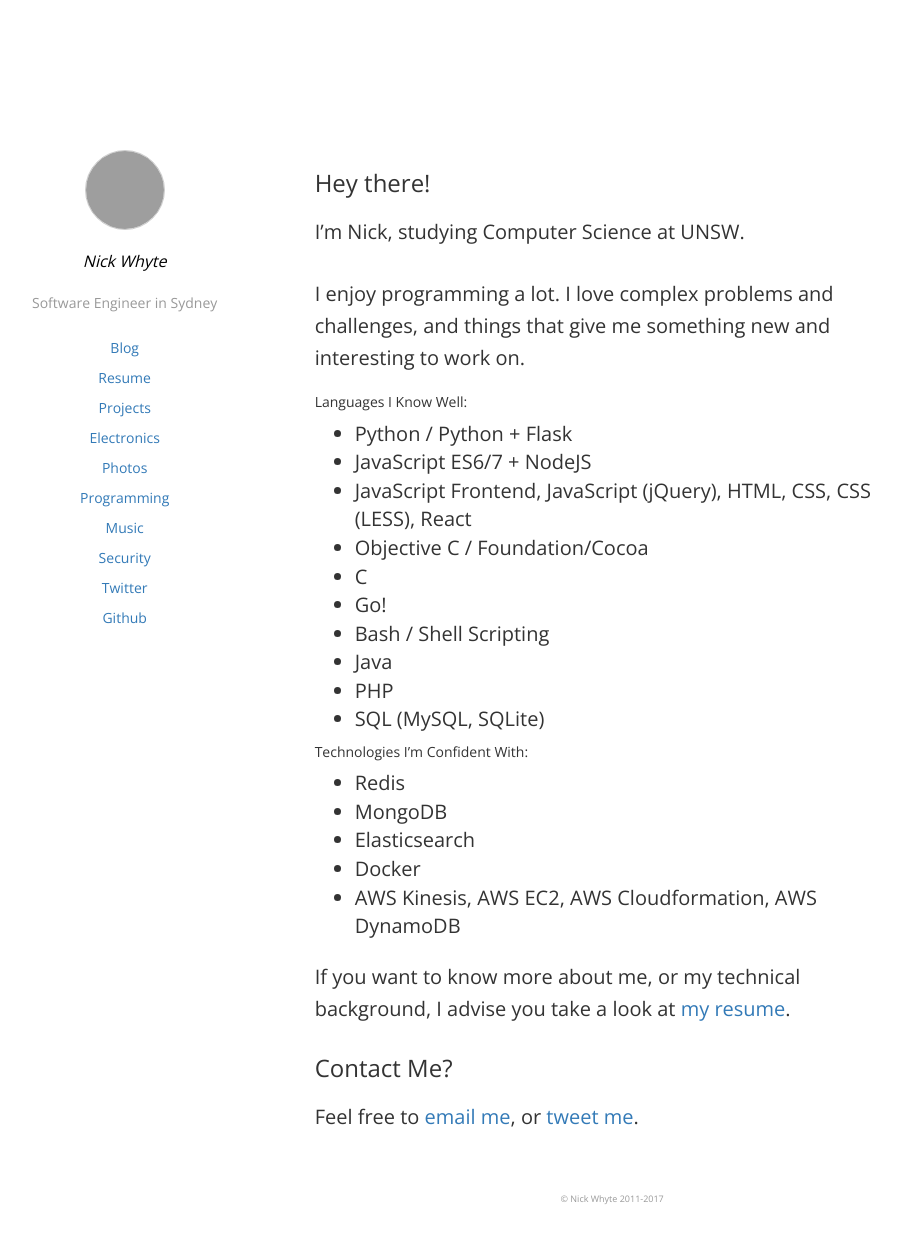
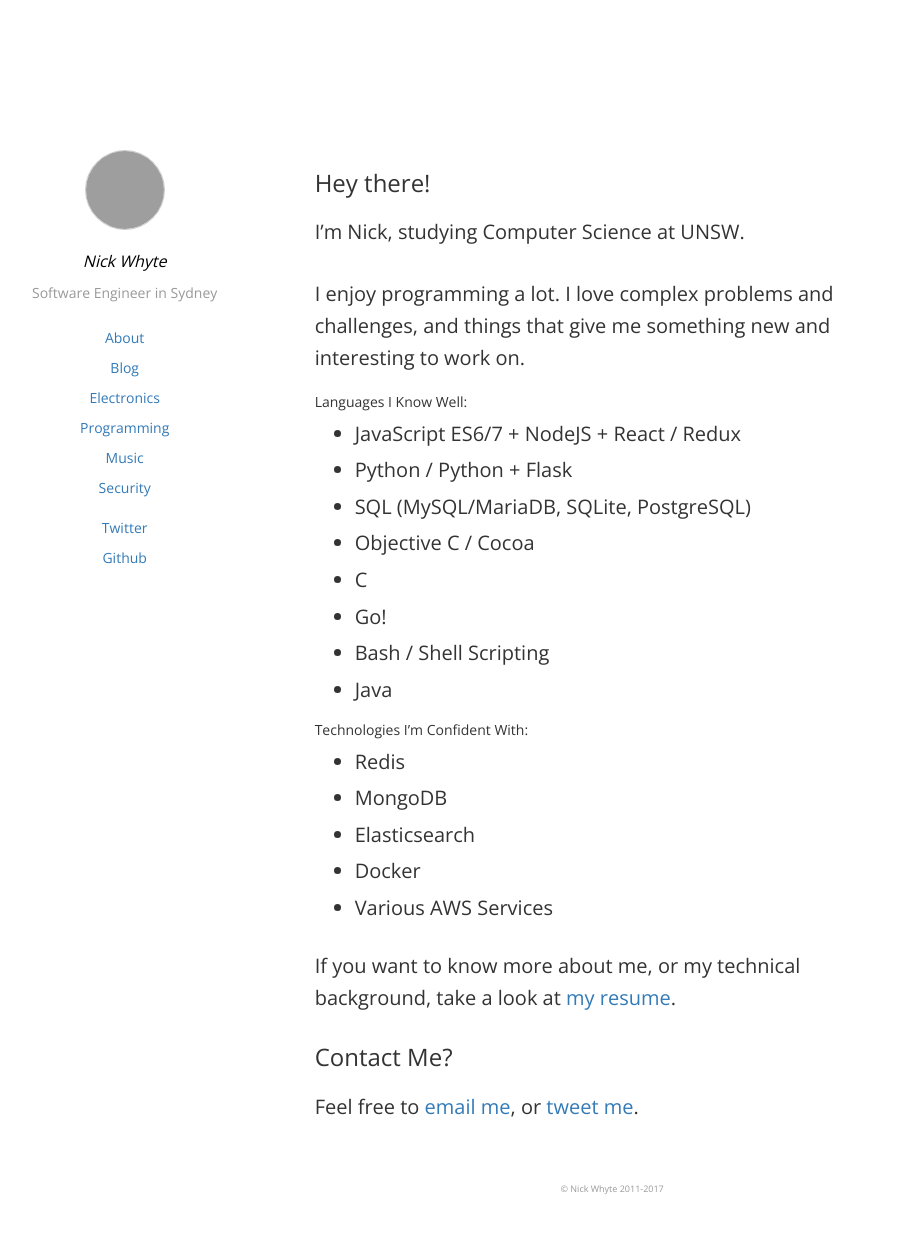
Before and after one commit to nickw444/nickw444.github.io, a Jekyll site: the page built from _pages/about.md, in a window 1280 px wide. Shown: the whole page, without its empty margins (142-1043 px from the left). Built offline with Jekyll 4.4.1, drawn with Linux system fonts in a browser that asks for light colours; comment, search, counter and statistics services are not loaded; grey boxes are pictures that could not be loaded.

Commit message:
Yearly updating

```diff
--- a/_config.yml
+++ b/_config.yml
@@ -14,4 +14,4 @@ permalink: '/post/:year/:title/'
 # Build settings
 markdown: kramdown
 include: ['_pages']
-gems: [jekyll-paginate]
+plugins: [jekyll-paginate]
--- a/_includes/header.html
+++ b/_includes/header.html
@@ -8,7 +8,8 @@
       <div class="blog-subtitle">{{ site.description }}</div>
       <div class="blog-menu">
           <ul>
-              <li class="node-link {% if page.url == '/index.html' %}current_page_item{% endif %}"><a href="/">Blog</a></li>
+              <li class="node-link {% if page.url == '/about/' %}current_page_item{% endif %}"><a href="/about/">About</a></li>
+              <li class="node-link {% if page.url == '/' %}current_page_item{% endif %}"><a href="/">Blog</a></li>
               {% assign sorted_pages = (site.pages | sort: 'menu_order') %}
               {% for node in sorted_pages %}
                 {% if node.menu == 'default' %}
@@ -19,6 +20,7 @@
                   {{ node.next}}
                 {% endif %}
               {% endfor %}
+              <li class="divider"></li>
               <li><a target="_blank" href="//twitter.com/{{ site.twitter_username }}">Twitter</a></li>
               <li><a target="_blank" href="//github.com/{{ site.github_username }}">Github</a></li>
           </ul>
--- a/_pages/about.md
+++ b/_pages/about.md
@@ -1,10 +1,10 @@
 ---
 layout: page
 hidden_title: true
-title: Resume
-permalink: /resume/
+title: About
+permalink: /about/
 menu_order: 1
-menu: default
+menu: none
 ---
 
 ### Hey there!
@@ -14,26 +14,24 @@ I'm Nick, studying Computer Science at UNSW.
 I enjoy programming a lot. I love complex problems and challenges, and things that give me something new and interesting to work on.
 
 ##### Languages I Know Well:
+* JavaScript ES6/7 + NodeJS + React / Redux
 * Python / Python + Flask
-* JavaScript ES6/7 + NodeJS
-* JavaScript Frontend, JavaScript (jQuery), HTML, CSS, CSS (LESS), React
-* Objective C / Foundation/Cocoa
+* SQL (MySQL/MariaDB, SQLite, PostgreSQL)
+* Objective C / Cocoa
 * C
 * Go!
 * Bash / Shell Scripting
 * Java
-* PHP
-* SQL (MySQL, SQLite)
 
 ##### Technologies I'm Confident With:
 * Redis
 * MongoDB
 * Elasticsearch
 * Docker
-* AWS Kinesis, AWS EC2, AWS Cloudformation, AWS DynamoDB
+* Various AWS Services
 
 
-If you want to know more about me, or my technical background, I advise you take a look at [my resume](http://nickwhyte.com/resume/).
+If you want to know more about me, or my technical background, take a look at [my resume](http://nickwhyte.com/resume/).
 
 ### Contact Me?
 Feel free to [email me](mailto:nick@nickwhyte.com), or&nbsp;[tweet me](https://twitter.com/nickw444).
--- a/categories/photography.html
+++ b/categories/photography.html
@@ -4,5 +4,5 @@ title: Photos
 permalink: /categories/photos/
 menu_order: 4
 category_name: Photos
-menu: default
+menu: none
 ---
--- a/css/main.css
+++ b/css/main.css
@@ -3,13 +3,13 @@ body {font-family: "Open Sans"}
 body {padding-top:50px;}
 .left-column .profile-image-container img {border-radius: 100px; border:1px solid #ccc;}
 .left-column {text-align: center;}
-.left-column .profile-details .blog-title {font-style: italic; font-size: 16px; margin:20px 0 20px 0;}
+.left-column .profile-details .blog-title {font-style: italic; font-size: 16px; margin:20px 0 10px 0;}
 .left-column .profile-details .blog-title a {color:#000;}
 .left-column .profile-details .blog-title a:hover,
 .left-column .profile-details .blog-title  a:active,
 .left-column .profile-details .blog-title  a:visited {color:#000; text-decoration: none;}
 
-.left-column .profile-details .blog-subtitle {font-weight: 100; margin:20px 0 20px 0; color: #999}
+.left-column .profile-details .blog-subtitle {font-weight: 100; margin:10px 0 20px 0; color: #999}
 
 
 .left-column .blog-menu ul {padding-left:0;}
@@ -31,6 +31,7 @@ h2 {font-size: 14px; font-weight: lighter; margin:10px 0 20px 0;}
 .post-content .alignleft {float:left; margin-right:20px;}
 .post-content .aligncenter {margin:0 auto;}
 .post-content ol {margin-bottom:20px;}
+.post-content li {padding-bottom: 8px;}
 
 .post-content .wp-caption { background-color: #eee; border:1px solid #ddd; text-align: center; margin:20px;}
 .post-content .wp-caption.aligncenter { margin:0 auto; margin-top:20px; margin-bottom:20px;}
@@ -43,7 +44,6 @@ h2 {font-size: 14px; font-weight: lighter; margin:10px 0 20px 0;}
 
 
 @media screen and (min-width: 768px) {
-
     .left-column {margin-top:100px;}
     .content-column {margin-top:100px; padding-left:30px;}
 }
@@ -54,7 +54,6 @@ h2 {font-size: 14px; font-weight: lighter; margin:10px 0 20px 0;}
     .left-column .profile-details .blog-title {margin:5px 0 5px 0;}
     .left-column .profile-details .blog-subtitle {margin:5px 0 5px 0;}
     #wpadminbar {position: fixed !important}
-
 }
 
 
```
Also changed, not shown: _pages/projects.md (deleted, +0 -29 lines).
